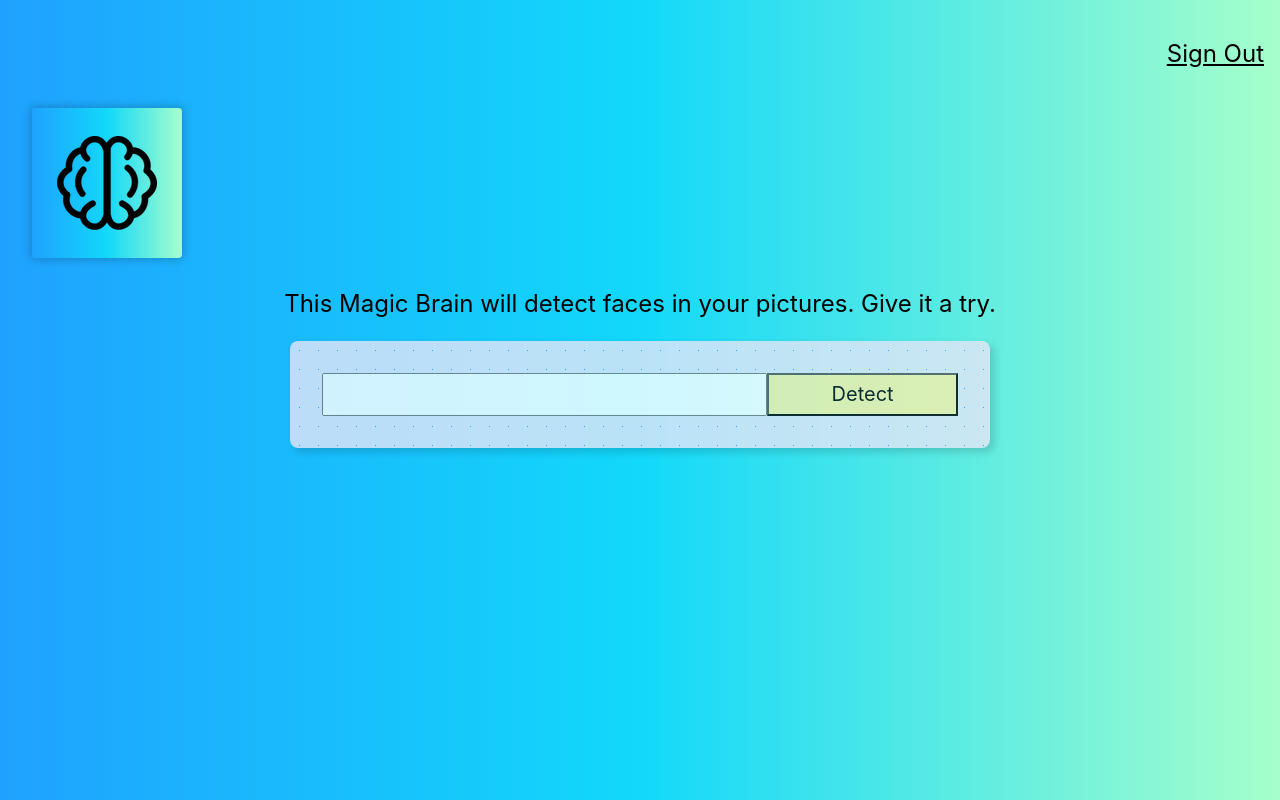
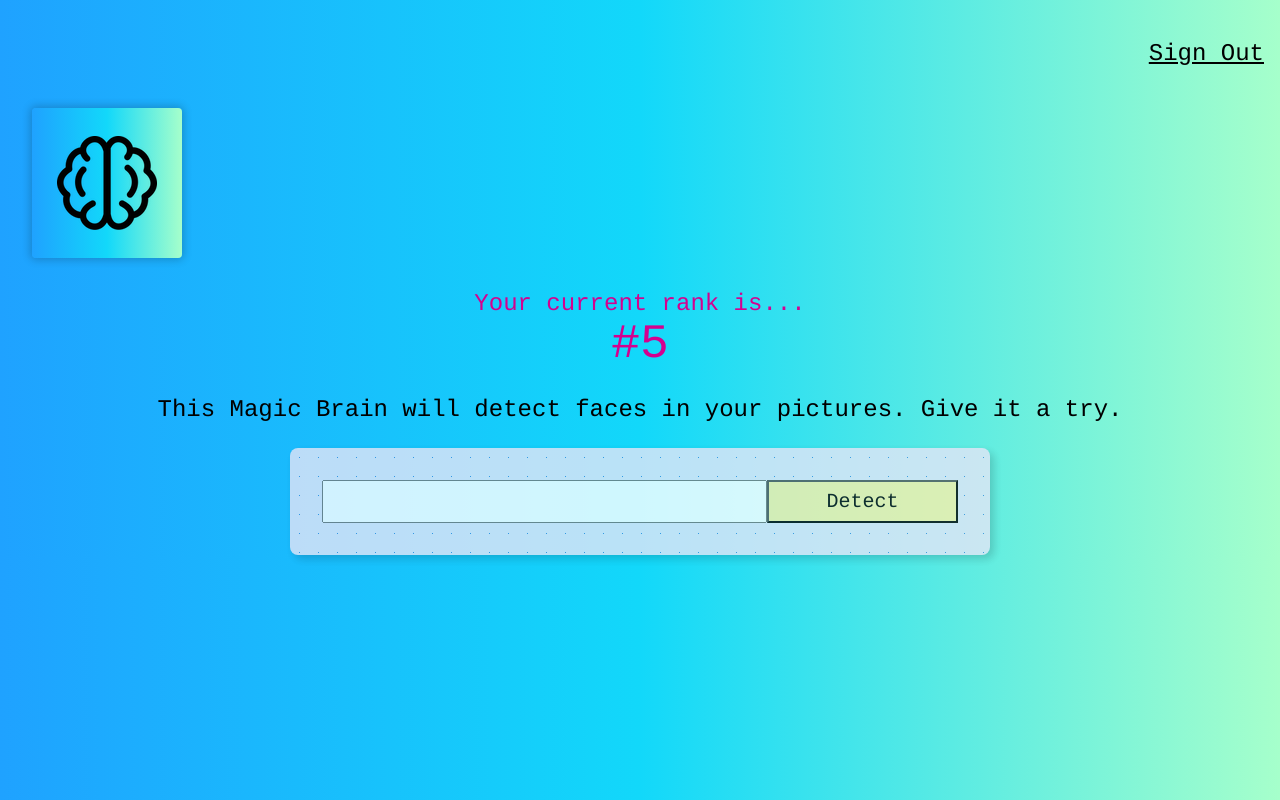
Before and after one commit to xplim/face-detection-app, a React (Create React App) app: page / in a window 1280 px wide. Built offline with nearby package versions, Linux system fonts and the light colour scheme.

Commit message:
Add Rank component

```diff
--- a/src/App.js
+++ b/src/App.js
@@ -2,12 +2,14 @@ import './App.css';
 import ImageLinkForm from './components/ImageLinkForm/ImageLinkForm';
 import Logo from './components/Logo/Logo';
 import Navigation from './components/Navigation/Navigation';
+import Rank from './components/Rank/Rank';
 
 function App() {
   return (
     <div className="App">
       <Navigation />
       <Logo />
+      <Rank />
       <ImageLinkForm />
     </div>
   );
--- /dev/null
+++ b/src/components/Rank/Rank.js
@@ -0,0 +1,12 @@
+import React from 'react';
+
+const Rank = () => {
+  return (
+    <div>
+      <div className="dark-pink f3">Your current rank is...</div>
+      <div className="dark-pink f1">#5</div>
+    </div>
+  );
+};
+
+export default Rank;
--- a/src/index.css
+++ b/src/index.css
@@ -1,8 +1,6 @@
 body {
   margin: 0;
-  font-family: -apple-system, BlinkMacSystemFont, 'Segoe UI', 'Roboto', 'Oxygen',
-    'Ubuntu', 'Cantarell', 'Fira Sans', 'Droid Sans', 'Helvetica Neue',
-    sans-serif;
+  font-family: Courier, monospace;
   -webkit-font-smoothing: antialiased;
   -moz-osx-font-smoothing: grayscale;
 
```
